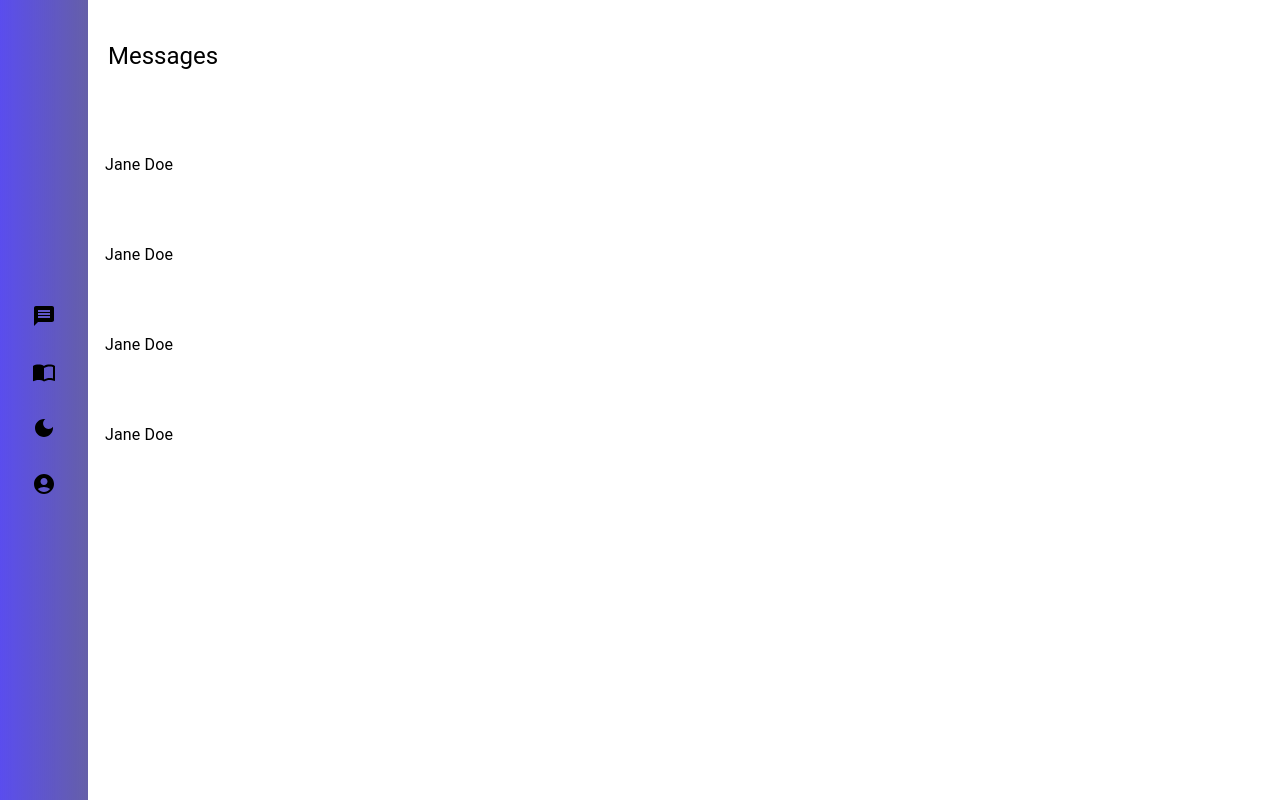
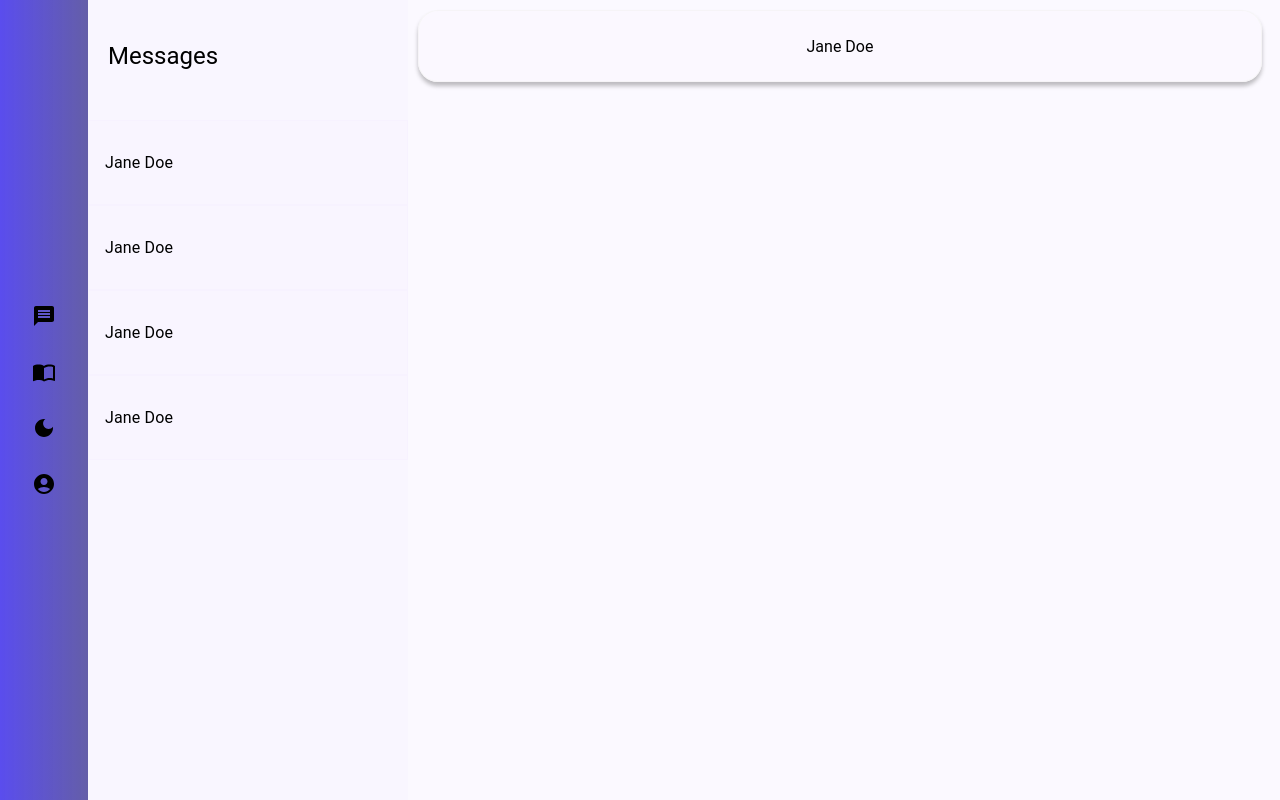
Before and after one commit to ChelseaMaramot/MERN-chat-web-app, a React (Create React App) app in the folder frontend/: page / in a window 1280 px wide. Built offline with nearby package versions, Linux system fonts and the light colour scheme.

Commit message:
adjusted side bar colour

```diff
--- a/frontend/src/App.js
+++ b/frontend/src/App.js
@@ -1,7 +1,7 @@
 import React from 'react';
 import ReactDOM from "react-dom/client";
 import Login from './components/Authentication/Login';
-import Chat from './components/Chat';
+import Chat from './components/ChatDashboard';
 import Auth from './components/Authentication/Auth';
 import NavBar from './components/UI/NavBar/NavBar';
 import Sidebar from './components/Sidebar';
--- /dev/null
+++ b/frontend/src/components/ChatBar.jsx
@@ -0,0 +1,35 @@
+import React from "react";
+
+
+const styles = {
+    chatNameContainer: {
+        background: "rgba(242, 233, 255, 0.05)",
+        borderRadius: "20px",
+        border: '1px solid rgba(245, 245, 245, 0.8)',
+        boxShadow: '0px 4px 4px 0px rgba(0, 0, 0, 0.25)',
+        width: "100%",
+        height: "70px",
+        margin: "10px",
+        zIndex: 10,
+        display: "flex",
+        alignItems: "center",
+        justifyContent: "center",
+    },
+
+    name: {
+        fontFamily: "Roboto,Helvetica,Arial,sans-serif",
+        fontWeight: 400,
+
+    }
+}
+
+
+function ChatBar (props){
+    return(
+        <div style={styles.chatNameContainer}>
+            <span style={styles.name}>Jane Doe</span>
+        </div>
+    )
+}
+
+export default ChatBar;
--- a/frontend/src/components/Chat.jsx
+++ b/frontend/src/components/ChatDashboard.jsx
@@ -1,9 +1,10 @@
 import Sidebar from "./Sidebar";
 import SideNavbar from "./SideNavbar";
 import { Box, Grid, Item, Typography } from "@mui/material";
+import Conversation from "./Conversation";
 
 
-export default function Chat() {
+export default function ChatDashboard() {
     return(
         <Box
             sx={{
@@ -13,11 +14,14 @@ export default function Chat() {
                 width: '100%',
                 height: '100vh',
                 m:-1,
-                overflow: 'hidden'
+                overflow: 'hidden',
+                background: "rgba(251, 248, 255, .8)",
+
             }}
         >
             <SideNavbar></SideNavbar>
             <Sidebar></Sidebar>
+            <Conversation></Conversation>
         </Box>
     )
 }
--- /dev/null
+++ b/frontend/src/components/Conversation.jsx
@@ -0,0 +1,12 @@
+import { Box } from "@mui/material";
+import React from "react";
+import ChatBar from "./ChatBar";
+
+
+export default function Conversation(){
+    return (
+        <Box sx={{flexGrow: 1, marginRight: '30px'}}>
+            <ChatBar></ChatBar>
+        </Box>
+    )
+}
--- a/frontend/src/components/Sidebar.jsx
+++ b/frontend/src/components/Sidebar.jsx
@@ -4,22 +4,14 @@ import { createTheme, ThemeProvider } from '@mui/material';
 import ChatIcon from '@mui/icons-material/Chat';
 
 const theme = createTheme({
-    palette: {
-        primary:{
-            main: 'rgba(53, 34, 172, 0.88)',
-        },
-        background:{
-            paper: 'rgba(242, 233, 255, 0.24)'
-        }
-    },
     components:{
         MuiListItemButton: {
             styleOverrides: {
                 root: {
                     "&.Mui-selected": {
                         background: 'linear-gradient(90.02deg, rgba(153, 138, 180, 0.61) 12.68%, rgba(153, 138, 180, 0.2) 77.17%, rgba(153, 138, 180, 0.152695) 92.27%, rgba(153, 138, 180, 0.19) 97.41%)',
-                        border: '1px solid #F5F5F5',
-                        'box-shadow': '0px 4px 4px 0px #00000040',
+                        border: '1px solid rgba(242, 233, 255, 0.24)',
+                        boxShadow: '0px 4px 4px 0px #00000040',
 
                     }
                 }
@@ -46,6 +38,8 @@ export default function Sidebar(){
                     '& .MuiDrawer-paper': {
                         boxSizing: 'border-box',
                     },
+                    background: 'rgba(242, 233, 255, 0.24)',
+
                 }}
 
                 >
@@ -56,7 +50,8 @@ export default function Sidebar(){
                             <ListItemButton
                                 selected={selectedIndex === index}
                                 onClick={(event) => handleListItemClick(index)}
-                                sx={{width: 435, height: 90, border: '1px solid #FFFFFF', radius: 5}}
+                                sx={{ height: 85, border: '.25px solid rgba(242, 233, 255, 0.24)', radius: 5, background: 'rgba(242, 233, 255, 0.05)'
+                            }}
                                 >
                                 <ListItemText primary={text} />
                             </ListItemButton>
```
